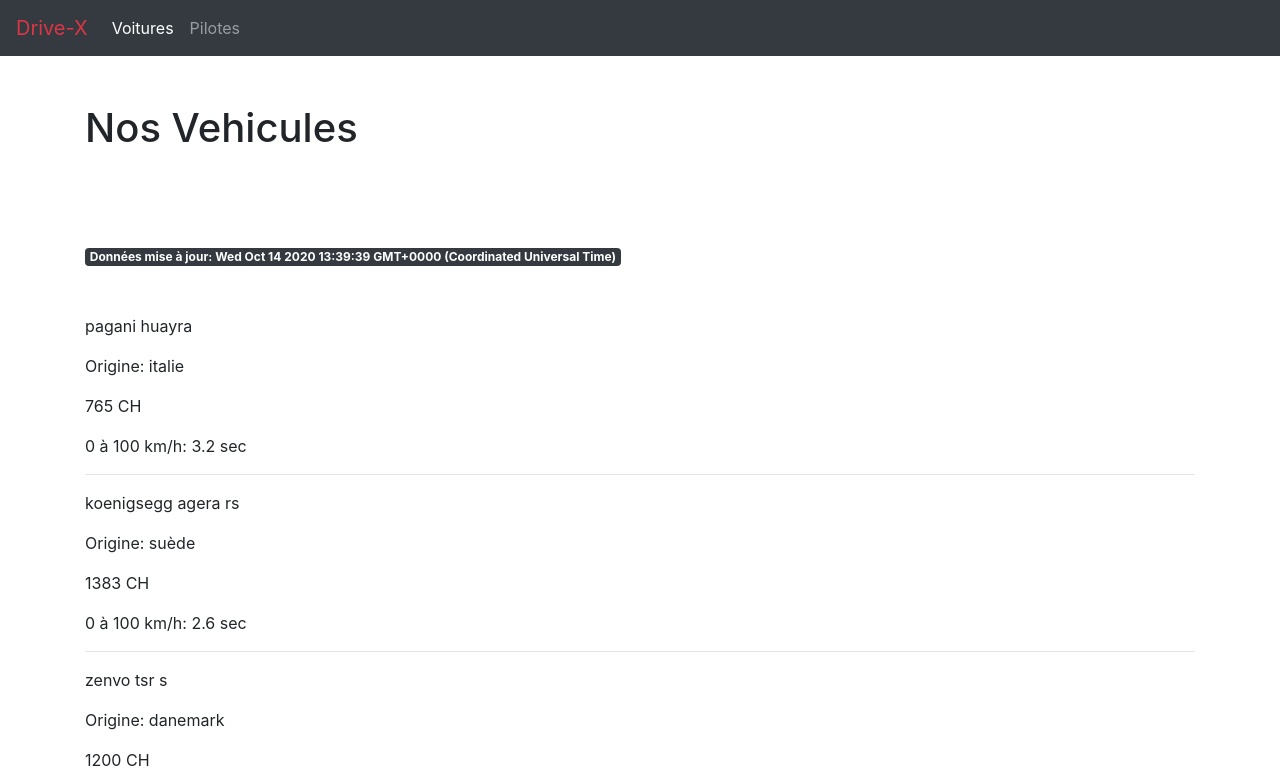
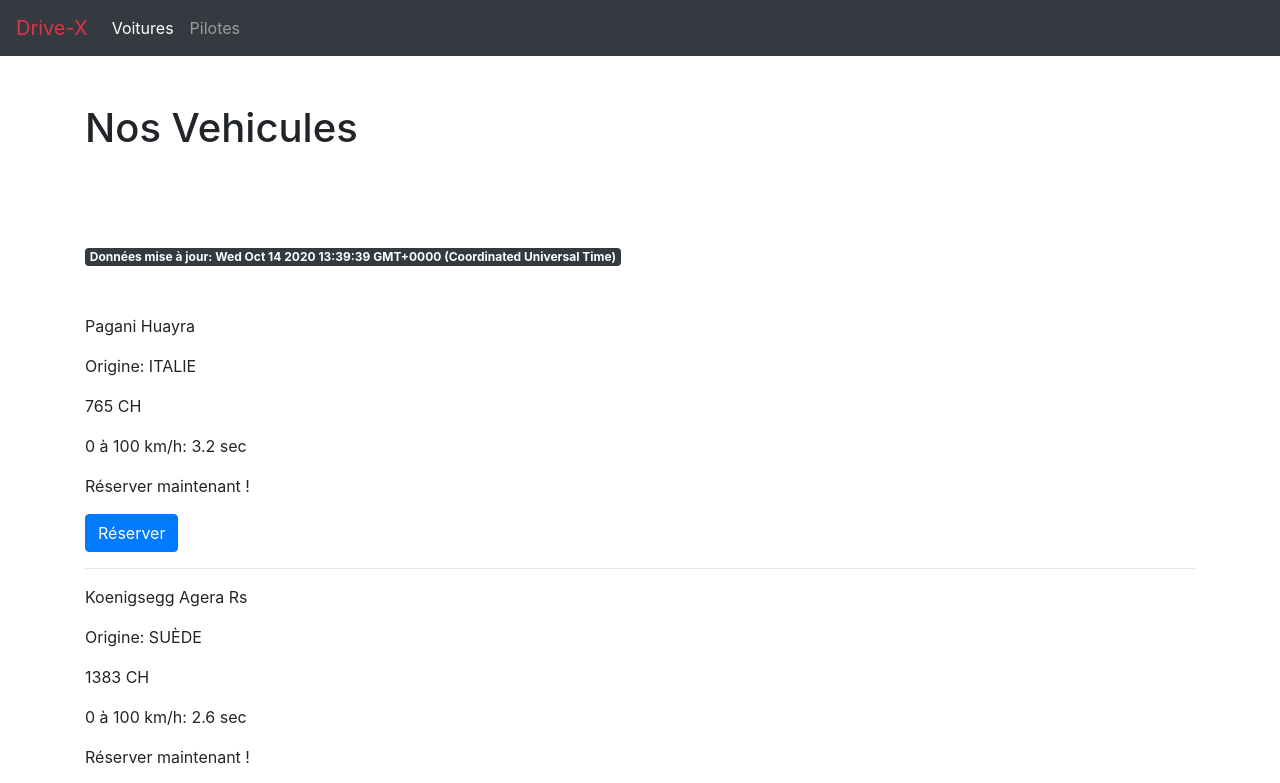
Before and after one commit to Amar2050/Drive-X-Angular, an Angular app in the folder Drive-X/: page /cars in a window 1280 px wide. Shown: the top 783 px of the page. Built offline with nearby package versions, Linux system fonts and the light colour scheme.

Commit message:
Mini TP Medium - Réservation d'une voiture
Car-item & Event Binding + Property binding
Mise en place des notions précedentes dans le cas du projet Drive-X histoire de comprendre la gymnastique du data binding et de ses possibilités en front

```diff
--- a/Drive-X/src/app/cars-list/car-item/car-item.component.html
+++ b/Drive-X/src/app/cars-list/car-item/car-item.component.html
@@ -1,5 +1,7 @@
-<p>{{car.name}}</p>
-<p>Origine: {{car.pays}}</p>
-<p>{{car.power}} CH</p>
-<p>0 à 100 km/h: {{car.perf}} sec</p>
+<p>{{car.name | titlecase}}</p>
+<p>Origine: {{car.pays | uppercase}}</p>
+<p>{{car.power }} CH</p>
+<p>0 à 100 km/h: {{car.perf}} <span *ngIf="car.perf == null ">NC</span> sec</p>
+<p>{{bookingMessage}}</p>
+<button class="btn btn-primary" (click)="onBooking()" [disabled]="isBooked">Réserver</button>
 <hr>
--- a/Drive-X/src/app/cars-list/car-item/car-item.component.ts
+++ b/Drive-X/src/app/cars-list/car-item/car-item.component.ts
@@ -9,9 +9,16 @@
 
   @Input()car:any;
 
+  isBooked:boolean = false;
+  bookingMessage: string = "Réserver maintenant !";
   constructor() { }
 
   ngOnInit(): void {
   }
 
+  onBooking(){
+    this.isBooked= true;
+    this.bookingMessage= "Cette voiture est réservée";
+  }
+
 }
```
